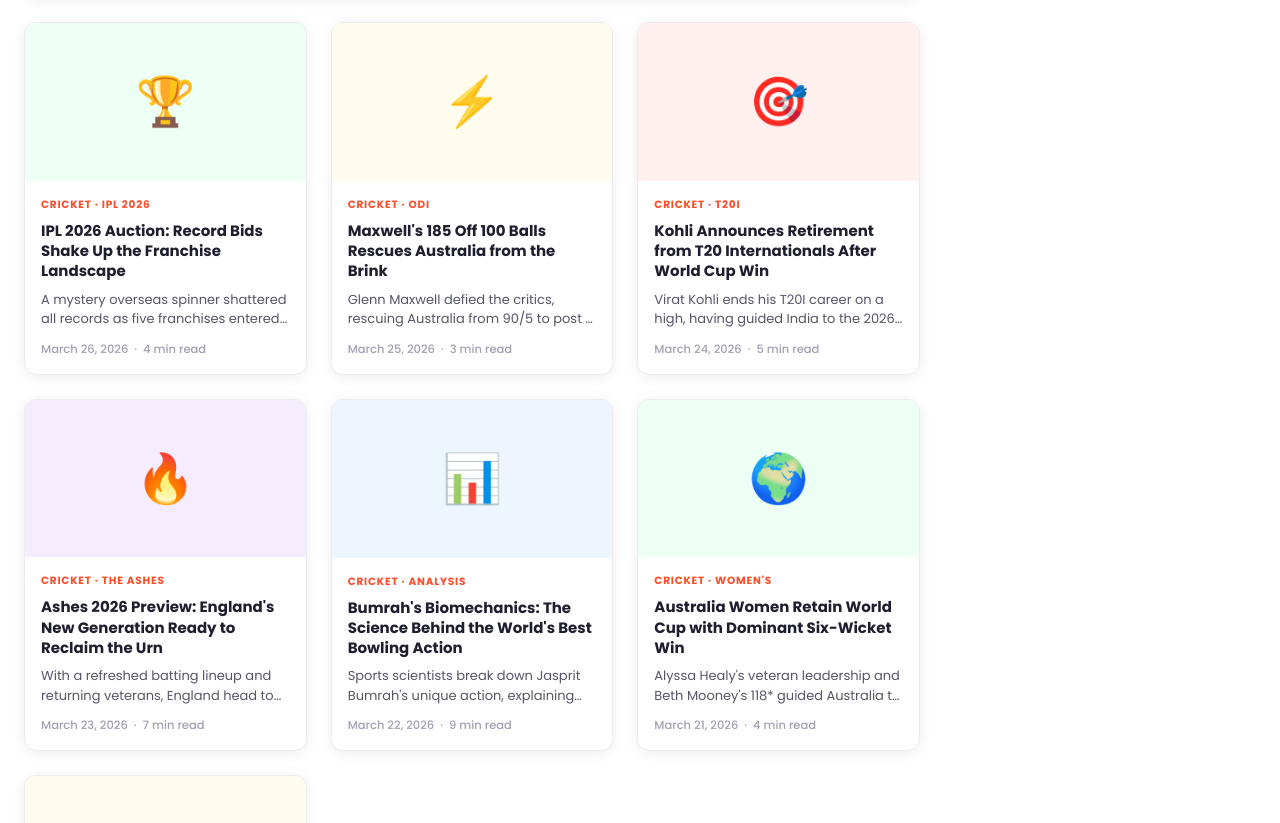
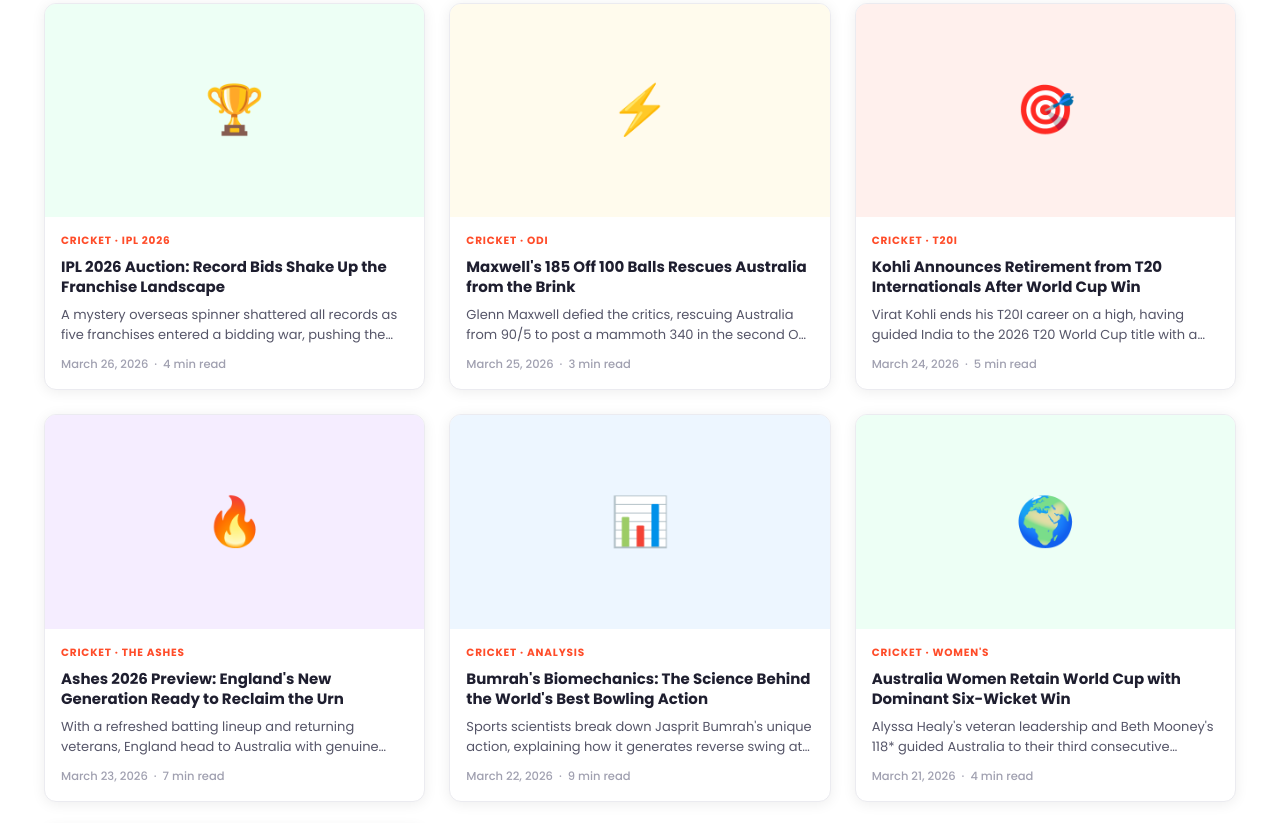
Before and after one commit to arthikandev/SportDune, a website: page frontend/cricket.html in a window 1280 px wide. Shown: the part 720-1543 px from the top of the page. Drawn offline with Linux system fonts and the light colour scheme.

Commit message:
fix: unify all sport pages to football.html layout

```diff
--- a/frontend/cricket.html
+++ b/frontend/cricket.html
@@ -47,8 +47,8 @@
     <a href="#" class="trending-card"><div class="trending-thumb t2">🏏</div><span class="trending-card-title">Bumrah claims 9-wicket match haul</span></a>
   </div></div></div>
 
-  <div class="page-body">
-    <main class="main-content">
+  <div class="page-body" style="display:block;max-width:1240px;margin:0 auto;padding:40px 24px;">
+    <main class="main-content" style="width:100%;">
       <div class="section-heading"><div class="section-bar"></div><h2 class="section-title">Cricket News</h2></div>
       <div class="article-grid">
         <a href="#" class="article-card featured">
@@ -126,7 +126,8 @@
       </div>
       <div class="load-more-wrap"><button class="load-more-btn">Load More Articles</button></div>
     </main>
-    <aside class="sidebar">
+
+    <aside class="sidebar" style="display:none;">
     </aside>
   </div>
 
```
Also changed, not shown: frontend/basketball.html (+3 -3 lines), frontend/combat.html (+3 -3 lines), frontend/esports.html (+3 -3 lines), frontend/f1.html (+3 -3 lines), frontend/hockey.html (+3 -3 lines), frontend/nfl.html (+3 -3 lines), frontend/olympics.html (+3 -3 lines), frontend/rugby.html (+3 -3 lines), frontend/tennis.html (+3 -3 lines).
